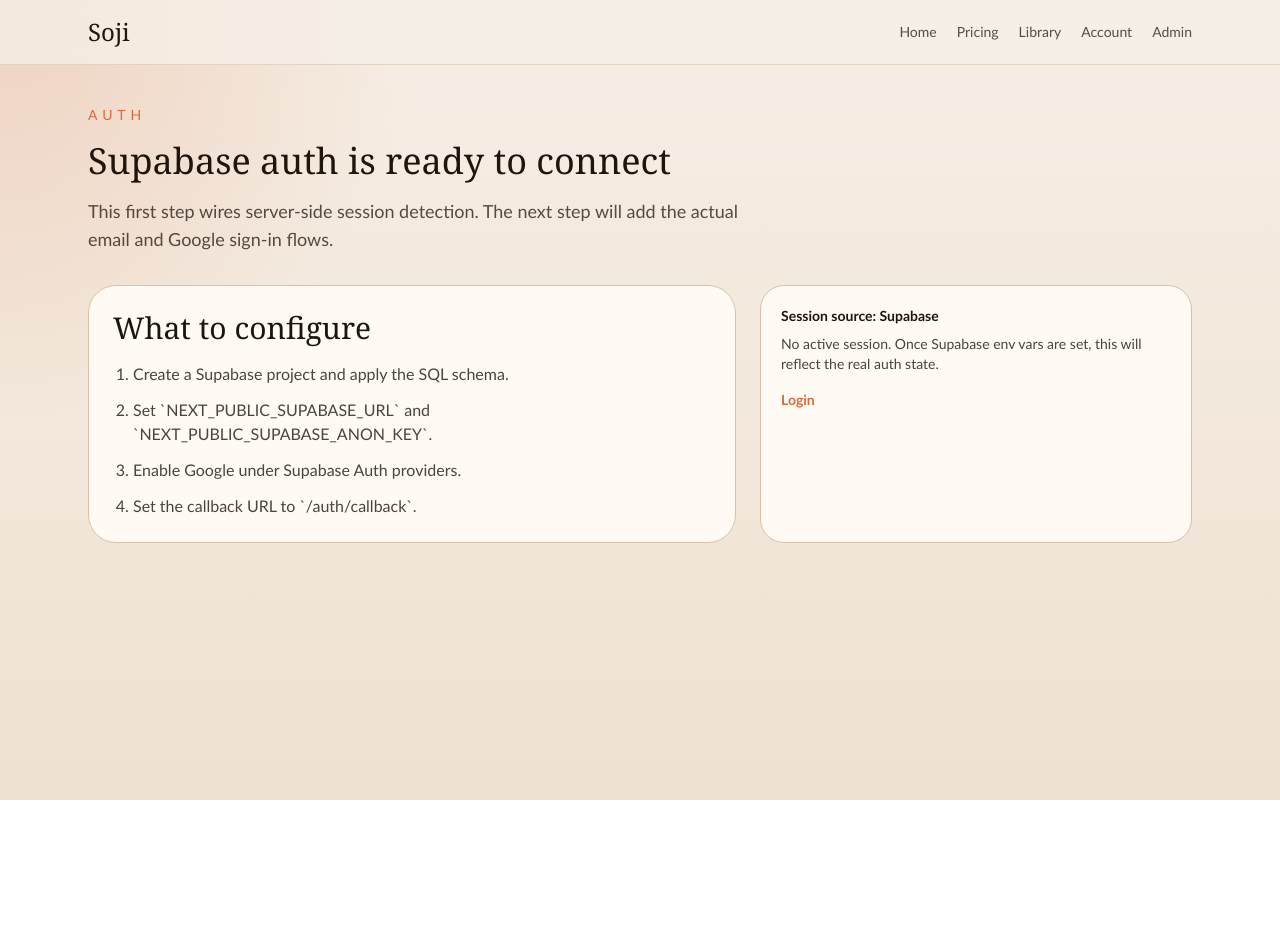
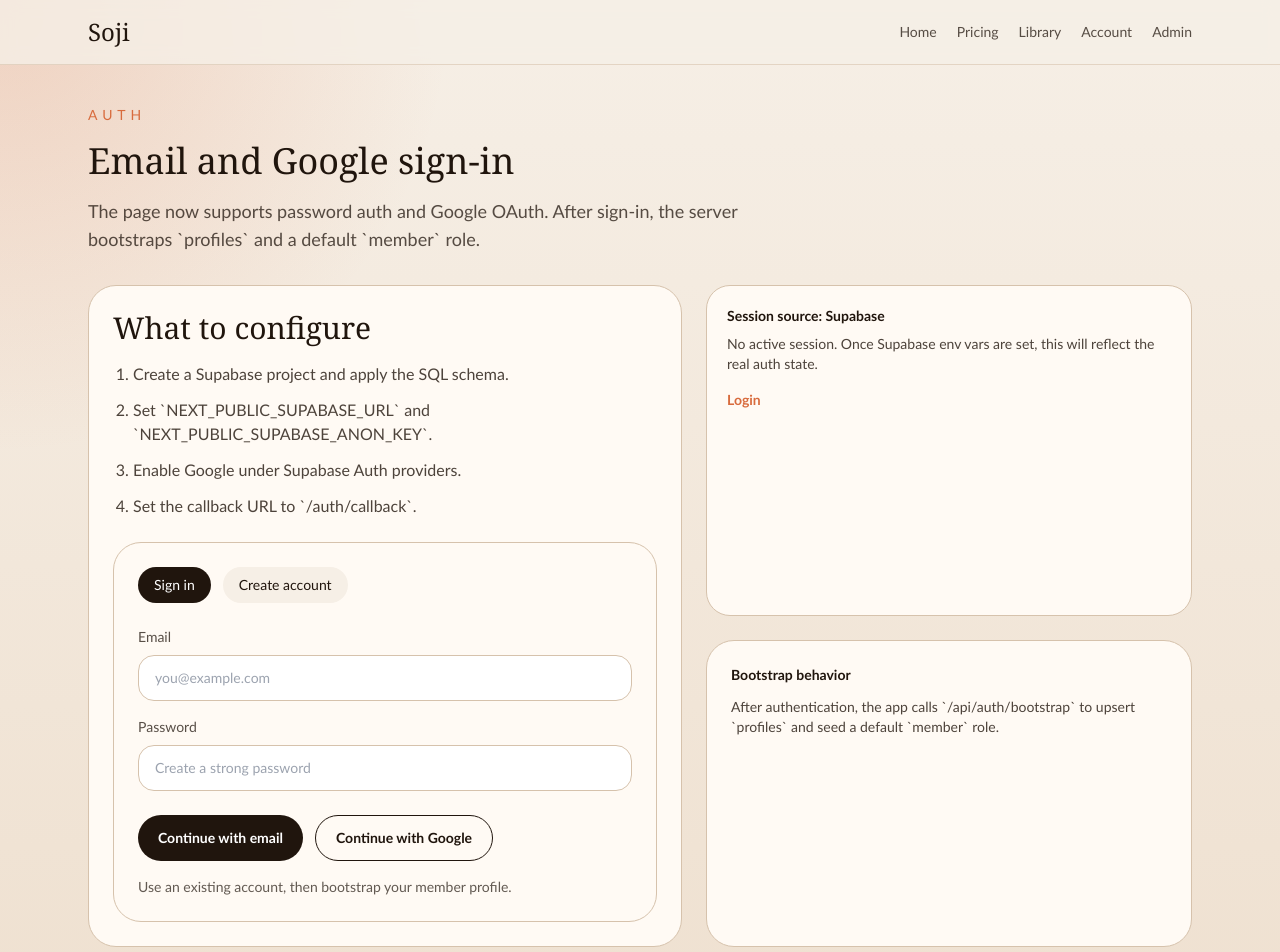
Before and after one commit to jayliang42/soji-web, a Next.js app in the folder apps/web/: page /login in a window 1280 px wide. Shown: the top 952 px of the page. Before the commit the page ends 800 px from the top, so only its background shows below. Built offline with nearby package versions, Linux system fonts and the light colour scheme; no server answers.

Commit message:
feat(web): add email and google auth flows

```diff
--- /dev/null
+++ b/apps/web/src/app/api/auth/bootstrap/route.ts
@@ -0,0 +1,25 @@
+import { NextResponse } from "next/server";
+import { createSupabaseServerClient } from "@/lib/supabase/server";
+import { bootstrapUserProfile } from "@/lib/supabase/profile";
+
+export async function POST() {
+  const supabase = await createSupabaseServerClient();
+  if (!supabase) {
+    return NextResponse.json(
+      { ok: false, reason: "supabase_not_configured" },
+      { status: 501 }
+    );
+  }
+
+  const {
+    data: { user }
+  } = await supabase.auth.getUser();
+
+  if (!user) {
+    return NextResponse.json({ ok: false, reason: "not_authenticated" }, { status: 401 });
+  }
+
+  const result = await bootstrapUserProfile(user);
+
+  return NextResponse.json(result, { status: result.ok ? 200 : 500 });
+}
--- a/apps/web/src/app/auth/callback/route.ts
+++ b/apps/web/src/app/auth/callback/route.ts
@@ -1,4 +1,5 @@
 import { NextRequest, NextResponse } from "next/server";
+import { bootstrapUserProfile } from "@/lib/supabase/profile";
 import { createSupabaseServerClient } from "@/lib/supabase/server";
 
 export async function GET(request: NextRequest) {
@@ -13,6 +14,13 @@ export async function GET(request: NextRequest) {
   }
 
   await supabase.auth.exchangeCodeForSession(code);
+  const {
+    data: { user }
+  } = await supabase.auth.getUser();
+
+  if (user) {
+    await bootstrapUserProfile(user);
+  }
 
   return NextResponse.redirect(redirectUrl);
 }
--- a/apps/web/src/app/login/page.tsx
+++ b/apps/web/src/app/login/page.tsx
@@ -1,5 +1,7 @@
 import { AuthStatus } from "@/components/auth-status";
+import { LoginForm } from "@/components/login-form";
 import { SectionShell } from "@/components/section-shell";
+import { hasSupabaseConfig } from "@/lib/env";
 import { getSessionSnapshot } from "@/lib/session";
 
 export default async function LoginPage() {
@@ -9,10 +11,10 @@ export default async function LoginPage() {
     <main>
       <SectionShell
         eyebrow="Auth"
-        title="Supabase auth is ready to connect"
-        description="This first step wires server-side session detection. The next step will add the actual email and Google sign-in flows."
+        title="Email and Google sign-in"
+        description="The page now supports password auth and Google OAuth. After sign-in, the server bootstraps `profiles` and a default `member` role."
       >
-        <div className="grid gap-6 lg:grid-cols-[1.2fr_0.8fr]">
+        <div className="grid gap-6 lg:grid-cols-[1.1fr_0.9fr]">
           <div className="rounded-[28px] border border-dune bg-shell p-6">
             <h3 className="font-display text-3xl text-cocoa">What to configure</h3>
             <ol className="mt-4 list-decimal space-y-3 pl-5 text-cocoa/80">
@@ -21,8 +23,20 @@ export default async function LoginPage() {
               <li>Enable Google under Supabase Auth providers.</li>
               <li>Set the callback URL to `/auth/callback`.</li>
             </ol>
+            <div className="mt-6">
+              <LoginForm enabled={hasSupabaseConfig()} />
+            </div>
           </div>
-          <AuthStatus user={snapshot.user} source={snapshot.source} />
+          <div className="grid gap-6">
+            <AuthStatus user={snapshot.user} source={snapshot.source} />
+            <div className="rounded-[28px] border border-dune bg-shell p-6 text-sm text-cocoa/80">
+              <p className="font-semibold text-cocoa">Bootstrap behavior</p>
+              <p className="mt-3">
+                After authentication, the app calls `/api/auth/bootstrap` to upsert
+                `profiles` and seed a default `member` role.
+              </p>
+            </div>
+          </div>
         </div>
       </SectionShell>
     </main>
--- /dev/null
+++ b/apps/web/src/components/login-form.tsx
@@ -0,0 +1,176 @@
+"use client";
+
+import { useState, useTransition } from "react";
+import { useRouter } from "next/navigation";
+import { createSupabaseBrowserClient } from "@/lib/supabase/browser";
+
+type AuthMode = "sign_in" | "sign_up";
+
+export function LoginForm({ enabled }: { enabled: boolean }) {
+  const router = useRouter();
+  const [mode, setMode] = useState<AuthMode>("sign_in");
+  const [email, setEmail] = useState("");
+  const [password, setPassword] = useState("");
+  const [message, setMessage] = useState<string | null>(null);
+  const [isPending, startTransition] = useTransition();
+
+  async function bootstrapProfile() {
+    const response = await fetch("/api/auth/bootstrap", {
+      method: "POST"
+    });
+
+    if (!response.ok) {
+      const body = (await response.json().catch(() => null)) as
+        | { reason?: string }
+        | null;
+      throw new Error(body?.reason ?? "Failed to initialize the member profile.");
+    }
+  }
+
+  function handleEmailAuth() {
+    if (!enabled) {
+      setMessage("Add Supabase env vars before trying to sign in.");
+      return;
+    }
+
+    startTransition(async () => {
+      try {
+        setMessage(null);
+        const supabase = createSupabaseBrowserClient();
+        if (!supabase) {
+          throw new Error("Supabase browser client is not available.");
+        }
+
+        if (mode === "sign_in") {
+          const { error } = await supabase.auth.signInWithPassword({
+            email,
+            password
+          });
+
+          if (error) {
+            throw error;
+          }
+        } else {
+          const { error } = await supabase.auth.signUp({
+            email,
+            password
+          });
+
+          if (error) {
+            throw error;
+          }
+        }
+
+        await bootstrapProfile();
+        router.push("/account");
+        router.refresh();
+      } catch (error) {
+        setMessage(error instanceof Error ? error.message : "Authentication failed.");
+      }
+    });
+  }
+
+  function handleGoogleAuth() {
+    if (!enabled) {
+      setMessage("Add Supabase env vars before trying Google login.");
+      return;
+    }
+
+    startTransition(async () => {
+      try {
+        setMessage(null);
+        const supabase = createSupabaseBrowserClient();
+        if (!supabase) {
+          throw new Error("Supabase browser client is not available.");
+        }
+
+        const redirectTo = `${window.location.origin}/auth/callback?next=/account`;
+        const { error } = await supabase.auth.signInWithOAuth({
+          provider: "google",
+          options: { redirectTo }
+        });
+
+        if (error) {
+          throw error;
+        }
+      } catch (error) {
+        setMessage(error instanceof Error ? error.message : "Google login failed.");
+      }
+    });
+  }
+
+  return (
+    <div className="rounded-[28px] border border-dune bg-shell p-6">
+      <div className="flex items-center gap-3 text-sm">
+        <button
+          type="button"
+          onClick={() => setMode("sign_in")}
+          className={`rounded-full px-4 py-2 ${mode === "sign_in" ? "bg-cocoa text-white" : "bg-sand text-cocoa"}`}
+        >
+          Sign in
+        </button>
+        <button
+          type="button"
+          onClick={() => setMode("sign_up")}
+          className={`rounded-full px-4 py-2 ${mode === "sign_up" ? "bg-cocoa text-white" : "bg-sand text-cocoa"}`}
+        >
+          Create account
+        </button>
+      </div>
+
+      <div className="mt-6 grid gap-4">
+        <label className="grid gap-2 text-sm text-cocoa/75">
+          Email
+          <input
+            type="email"
+            value={email}
+            onChange={(event) => setEmail(event.target.value)}
+            className="rounded-2xl border border-dune bg-white px-4 py-3 text-cocoa outline-none"
+            placeholder="you@example.com"
+          />
+        </label>
+        <label className="grid gap-2 text-sm text-cocoa/75">
+          Password
+          <input
+            type="password"
+            value={password}
+            onChange={(event) => setPassword(event.target.value)}
+            className="rounded-2xl border border-dune bg-white px-4 py-3 text-cocoa outline-none"
+            placeholder="Create a strong password"
+          />
+        </label>
+      </div>
+
+      <div className="mt-6 flex flex-wrap gap-3">
+        <button
+          type="button"
+          onClick={handleEmailAuth}
+          disabled={isPending}
+          className="rounded-full bg-cocoa px-5 py-3 text-sm font-semibold text-white disabled:opacity-50"
+        >
+          {isPending
+            ? "Working..."
+            : mode === "sign_in"
+              ? "Continue with email"
+              : "Create account"}
+        </button>
+        <button
+          type="button"
+          onClick={handleGoogleAuth}
+          disabled={isPending}
+          className="rounded-full border border-cocoa px-5 py-3 text-sm font-semibold text-cocoa disabled:opacity-50"
+        >
+          Continue with Google
+        </button>
+      </div>
+
+      <p className="mt-4 text-sm text-cocoa/70">
+        {mode === "sign_in"
+          ? "Use an existing account, then bootstrap your member profile."
+          : "New accounts are created in Supabase Auth first, then inserted into profiles."}
+      </p>
+
+      {message ? <p className="mt-4 text-sm text-clay">{message}</p> : null}
+    </div>
+  );
+}
--- /dev/null
+++ b/apps/web/src/lib/supabase/profile.ts
@@ -0,0 +1,48 @@
+import type { User } from "@supabase/supabase-js";
+import type { UserRole } from "@soji/types";
+import { createSupabaseServerClient } from "@/lib/supabase/server";
+
+export async function bootstrapUserProfile(user: User) {
+  const supabase = await createSupabaseServerClient();
+  if (!supabase) {
+    return { ok: false as const, reason: "supabase_not_configured" };
+  }
+
+  const profilePayload = {
+    id: user.id,
+    email: user.email ?? "",
+    full_name:
+      typeof user.user_metadata?.full_name === "string"
+        ? user.user_metadata.full_name
+        : typeof user.user_metadata?.name === "string"
+          ? user.user_metadata.name
+          : null,
+    avatar_url:
+      typeof user.user_metadata?.avatar_url === "string"
+        ? user.user_metadata.avatar_url
+        : null
+  };
+
+  const { error: profileError } = await supabase
+    .from("profiles")
+    .upsert(profilePayload, { onConflict: "id" });
+
+  if (profileError) {
+    return { ok: false as const, reason: profileError.message };
+  }
+
+  const rolePayload: { user_id: string; role: UserRole } = {
+    user_id: user.id,
+    role: "member"
+  };
+
+  const { error: roleError } = await supabase
+    .from("user_roles")
+    .upsert(rolePayload, { onConflict: "user_id,role" });
+
+  if (roleError) {
+    return { ok: false as const, reason: roleError.message };
+  }
+
+  return { ok: true as const };
+}
```
